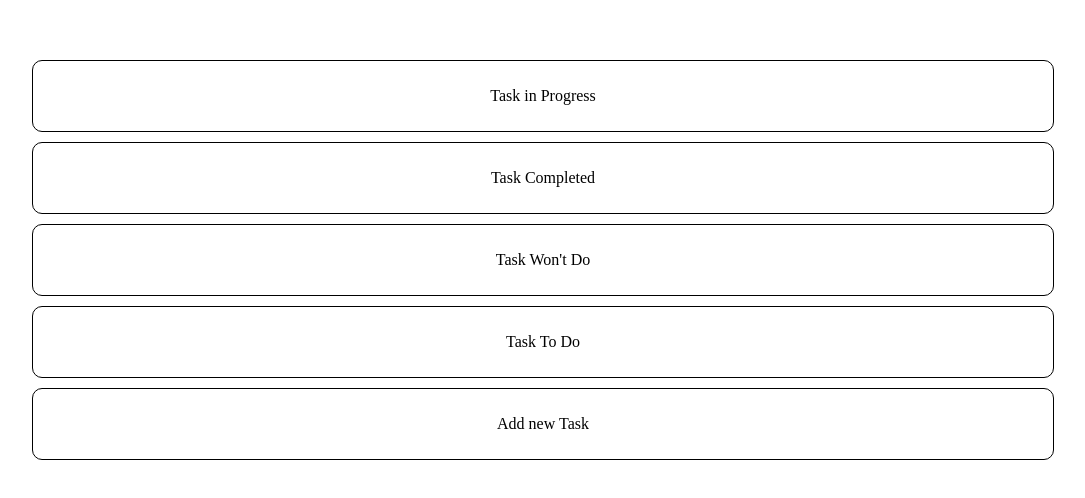
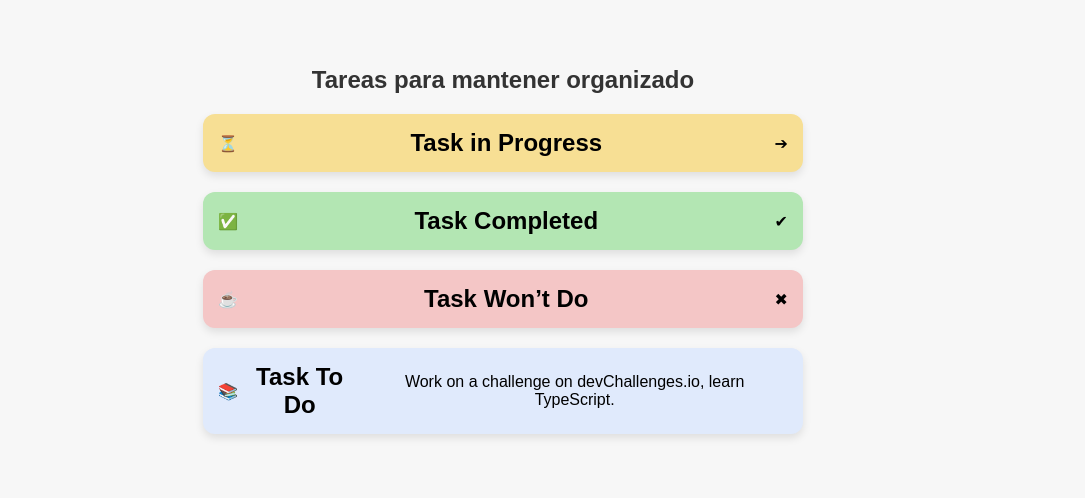
Before and after one commit to Yago-Rueda-24/ToDoWeb, a plain HTML site: page index.html in a window 1280 px wide. Shown: the part 140-638 px from the top of the page, without its empty margins (137-1222 px from the left). Drawn offline with Linux system fonts and the light colour scheme.

Commit message:
Se ha rediseñado la interfaz

```diff
--- a/index.html
+++ b/index.html
@@ -1,24 +1,38 @@
 <!DOCTYPE html>
-<html lang="en">
-
+<html lang="es">
 <head>
     <meta charset="UTF-8">
     <meta name="viewport" content="width=device-width, initial-scale=1.0">
-    <link rel="stylesheet" href="style.css">
-    <title>Document</title>
+    <title>Tareas Organizadas</title>
+    <link rel="stylesheet" href="styles.css">
 </head>
-
 <body>
     <div class="container">
-        <ul>
-            <ol><div class="category"><p>Task in Progress</p></div></ol>
-            <ol><div class="category"><p>Task Completed</p></div></ol>
-            <ol><div class="category"><p>Task Won't Do</p></div></ol>
-            <ol><div class="category"><p>Task To Do</p></div></ol>
-            <ol><div class="category"><p>Add new Task</p></div></ol>
-        </ul>
+        <h1>Tareas para mantener organizado</h1>
+
+        <div class="task in-progress">
+            <span class="task-icon">⏳</span>
+            <h2>Task in Progress</h2>
+            <span class="task-status">➔</span>
+        </div>
+
+        <div class="task completed">
+            <span class="task-icon">✅</span>
+            <h2>Task Completed</h2>
+            <span class="task-status">✔</span>
+        </div>
+
+        <div class="task wont-do">
+            <span class="task-icon">☕</span>
+            <h2>Task Won’t Do</h2>
+            <span class="task-status">✖</span>
+        </div>
+
+        <div class="task to-do">
+            <span class="task-icon">📚</span>
+            <h2>Task To Do</h2>
+            <p>Work on a challenge on devChallenges.io, learn TypeScript.</p>
+        </div>
     </div>
-
 </body>
-
 </html>
--- a/style.css
+++ /dev/null
@@ -1,29 +0,0 @@
-body {
-    display: flex;
-    justify-content: center;
-    /* Centra horizontalmente */
-    align-items: center;
-    /* Centra verticalmente */
-    height: 100vh;
-    /* Ocupa toda la altura de la ventana */
-    margin: 0;
-    /* Elimina los márgenes por defecto del body */
-}
-
-.container {
-    display: flex;
-    flex-direction: column;
-    justify-content: center;
-    /*Centra Horizontalmente*/
-    align-items: center;
-    /*Centra Verticlamente*/
-}
-
-.category {
-    width: 1000px;             /* Ancho fijo de los contenedores */
-    border: 1px solid black;
-    padding: 10px;
-    border-radius: 10px;
-    text-align: center;
-    margin: 10px 0;
-}
--- /dev/null
+++ b/styles.css
@@ -0,0 +1,106 @@
+/* Estilos generales */
+* {
+    margin: 0;
+    padding: 0;
+    box-sizing: border-box;
+}
+
+body {
+    font-family: 'Arial', sans-serif;
+    background-color: #f7f7f7;
+    display: flex;
+    justify-content: center;
+    align-items: center;
+    min-height: 100vh;
+}
+
+.container {
+    width: 90%;
+    max-width: 600px;
+    text-align: center;
+}
+
+h1 {
+    font-size: 1.5em;
+    margin-bottom: 20px;
+    color: #333;
+}
+
+.task {
+    display: flex;
+    justify-content: space-between;
+    align-items: center;
+    border-radius: 12px;
+    padding: 15px;
+    margin-bottom: 20px;
+    box-shadow: 0 4px 8px rgba(0, 0, 0, 0.1);
+    transition: background-color 0.3s ease;
+}
+
+/* Estilos para cada tipo de tarea */
+.in-progress {
+    background-color: #f7df94;
+}
+
+.completed {
+    background-color: #b3e6b3;
+}
+
+.wont-do {
+    background-color: #f4c6c6;
+}
+
+.to-do {
+    background-color: #e0eafc;
+}
+.to-do > p{
+    padding: 1%;
+}
+
+.task-icon img {
+    width: 50px;
+    height: 50px;
+    border-radius: 50%;
+    background-color: #fff;
+    padding: 10px;
+}
+
+.task-content h2 {
+    font-size: 1.2em;
+    color: #333;
+}
+
+.task-content p {
+    color: #555;
+    font-size: 0.9em;
+}
+
+.task-status img {
+    width: 40px;
+    height: 40px;
+    background-color: rgba(255, 255, 255, 0.7);
+    border-radius: 50%;
+    padding: 8px;
+}
+
+/* Estilos responsivos */
+@media (max-width: 600px) {
+    .task {
+        flex-direction: column;
+        align-items: flex-start;
+    }
+
+    .task-icon img {
+        width: 40px;
+        height: 40px;
+    }
+
+    .task-status img {
+        width: 30px;
+        height: 30px;
+    }
+
+    .task-content h2 {
+        font-size: 1em;
+    }
+}
```
